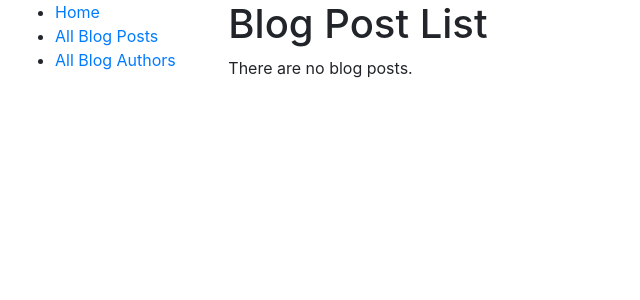
After one commit to toddbrentlinger/django-mini-blog, a Django app: template blog/templates/blog/blog_post_list.html in a window 1280 px wide. The commit adds this page. Shown: the top 300 px of the page, without its empty margins (0-640 px from the left). Run offline with Django 3.2, Linux system fonts and the light colour scheme; the template is opened without the code that fills it, so the values that code supplies are empty; parts of the project's set-up code (start-up, migrations or seed data) failed here and were passed over.

Commit message:
Starts generic list view for BlogPost model and generic detail view for each BlogPost.

```diff
--- a/blog/templates/base_generic.html
+++ b/blog/templates/base_generic.html
@@ -16,7 +16,7 @@
                 {% block sidebar %}
                     <ul class="sidebar-nav">
                         <li><a href="{% url 'index' %}">Home</a></li>
-                        <li><a href="">All Blog Posts</a></li>
+                        <li><a href="{% url 'blogs' %}">All Blog Posts</a></li>
                         <li><a href="">All Blog Authors</a></li>
                     </ul>
                 {% endblock %}
--- /dev/null
+++ b/blog/templates/blog/blog_post_list.html
@@ -0,0 +1,16 @@
+{% extends "base_generic.html" %}
+
+{% block content %}
+    <h1>Blog Post List</h1>
+    {% if blog_post_list %}
+        <ul>
+            {% for blog_post in blog_post_list %}
+                <li>
+                    <a href="{{ blog_post.get_absolute_url }}">{{ blog_post.title }}</a> - {{ blog_post.post_date }} - <a href="">{{ blog_post.author }}</a>
+                </li>
+            {% endfor %}
+        </ul>
+    {% else %}
+        <p>There are no blog posts.</p>
+    {% endif %}
+{% endblock %}
--- a/blog/urls.py
+++ b/blog/urls.py
@@ -3,5 +3,7 @@ from . import views
 
 urlpatterns = [
     path('', views.index, name='index'),
+    path('blogs/', views.BlogPostListView.as_view(), name='blogs'),
+    path('blog/<uuid:pk>', views.BlogPostDetailView.as_view(), name='blog-detail'),
 
 ]
--- a/blog/views.py
+++ b/blog/views.py
@@ -1,4 +1,5 @@
 from django.shortcuts import render
+from django.views import generic
 from .models import BlogPost, BlogAuthor, BlogComment
 
 # Create your views here.
@@ -18,3 +19,6 @@ def index(request):
 
     # Render the HTML template index.html with the data in the context variable
     return render(request, 'index.html', context)
+
+class BlogPostListView(generic.ListView):
+    model = BlogPost
```
